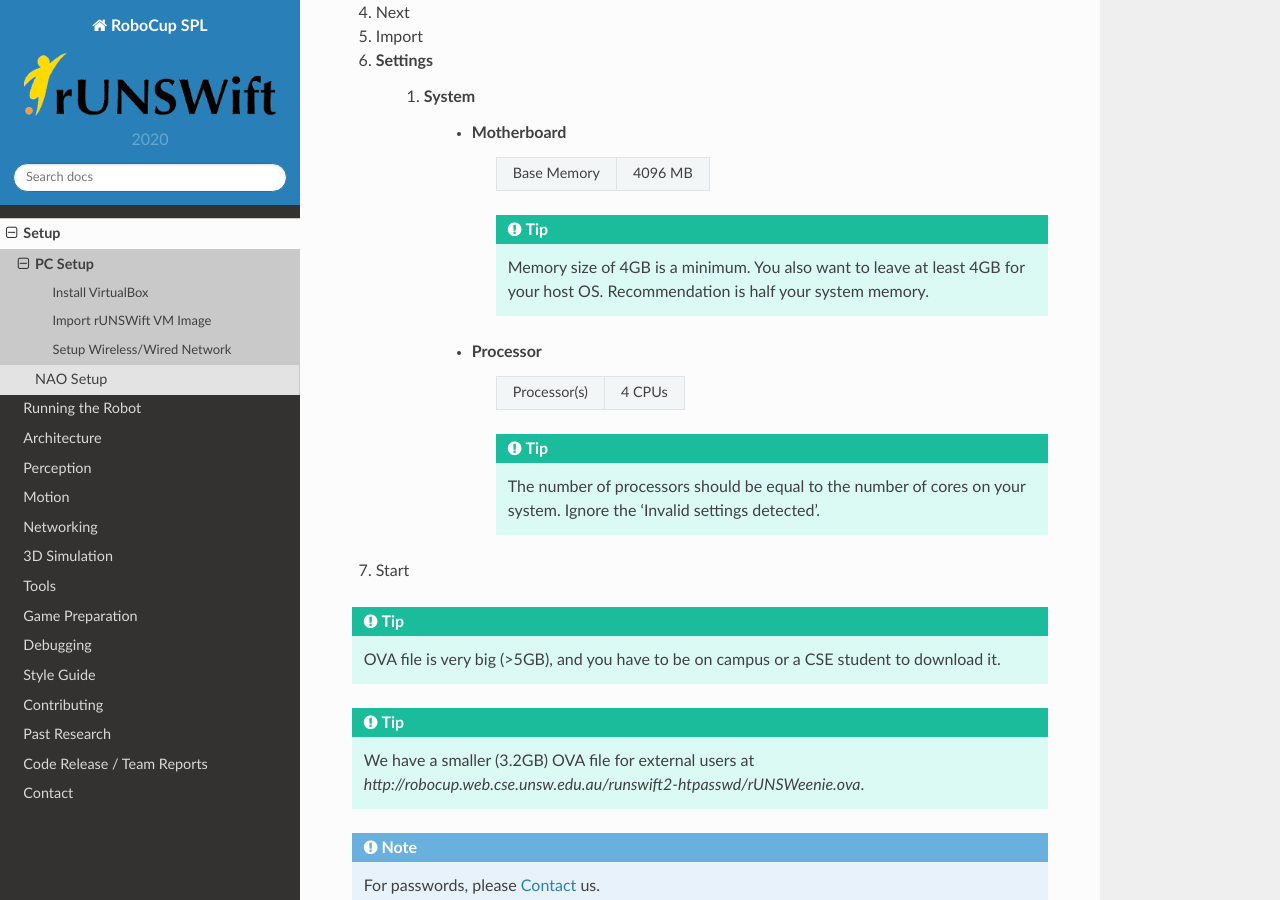
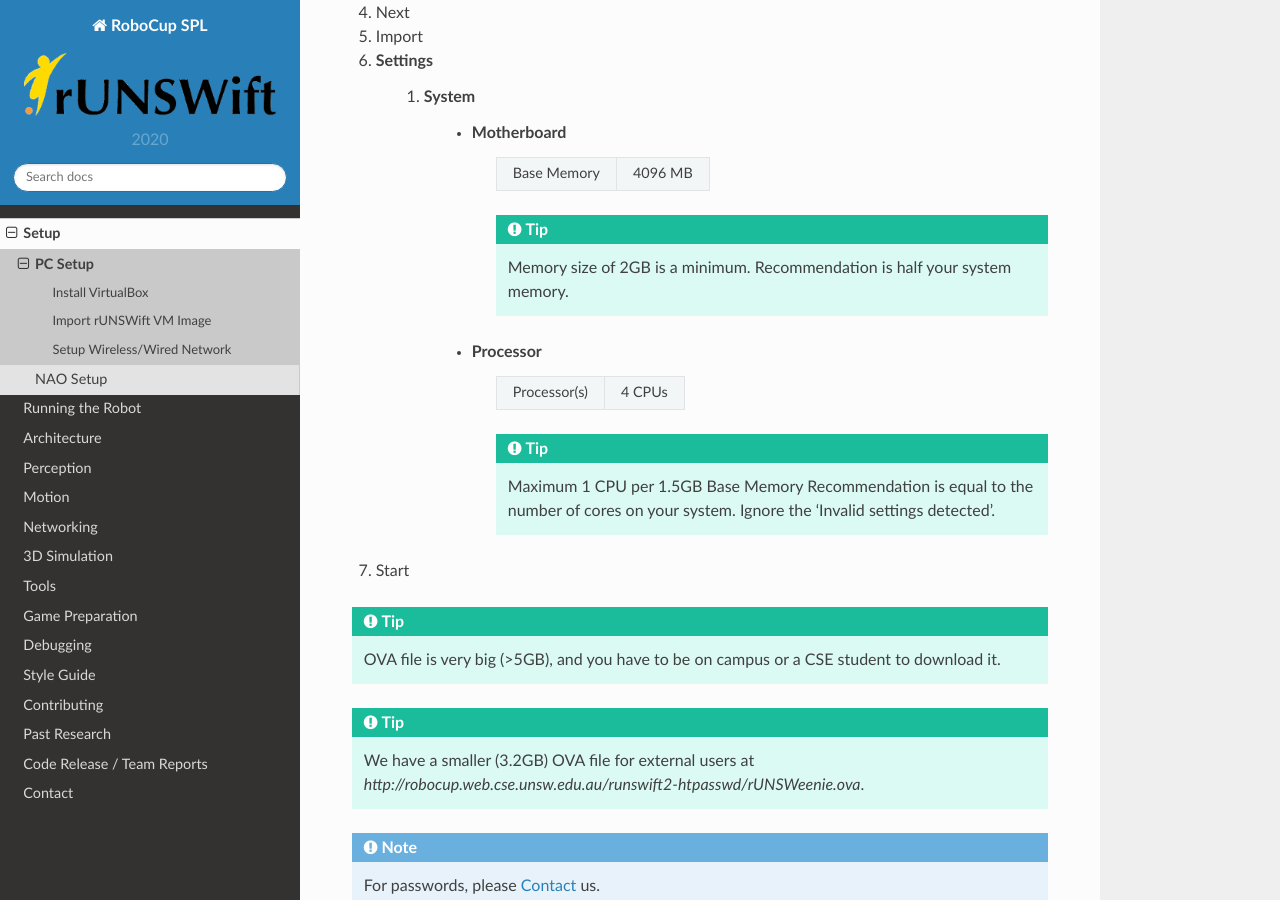
Before and after one commit to UNSWComputing/rUNSWift-docs, a Sphinx documentation site: the page built from source/setup/pc_setup.rst, in a window 1280 px wide and 900 px high, scrolled down 540 px. Built offline with Sphinx 7.4.7 and the Read the Docs theme 2.0.0, drawn with Linux system fonts in a browser that asks for light colours.

Commit message:
Max number of CPUs

```diff
--- a/source/setup/pc_setup.rst
+++ b/source/setup/pc_setup.rst
@@ -31,8 +31,7 @@ Import rUNSWift VM Image
             =========== =======
 
             .. tip::
-                Memory size of 4GB is a minimum.
-                You also want to leave at least 4GB for your host OS.
+                Memory size of 2GB is a minimum.
                 Recommendation is half your system memory.
         * Processor
             ============ ======
@@ -40,8 +39,8 @@ Import rUNSWift VM Image
             ============ ======
 
             .. tip::
-                The number of processors should be equal to the number of cores on your system.
-                Ignore the 'Invalid settings detected'.
+                Maximum 1 CPU per 1.5GB Base Memory
+                Recommendation is equal to the number of cores on your system.  Ignore the 'Invalid settings detected'.
 #. Start
 
 .. tip::
```
